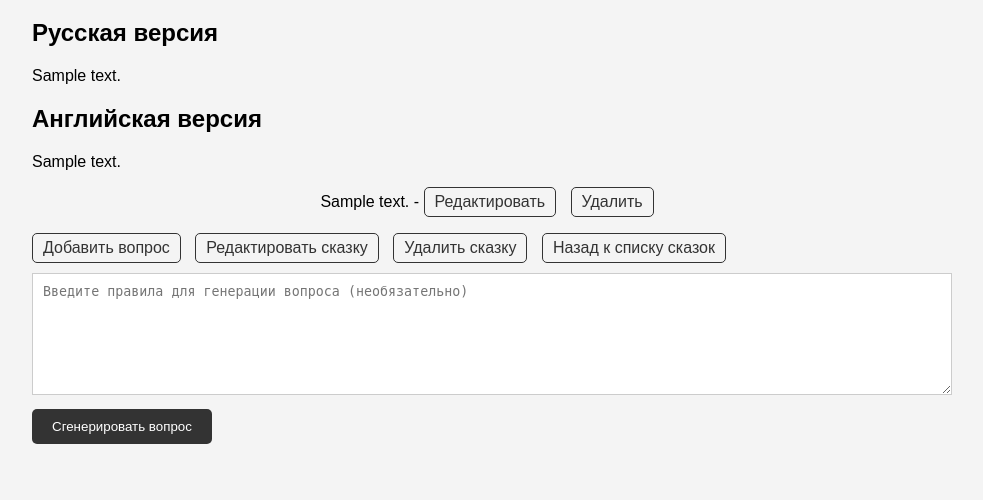
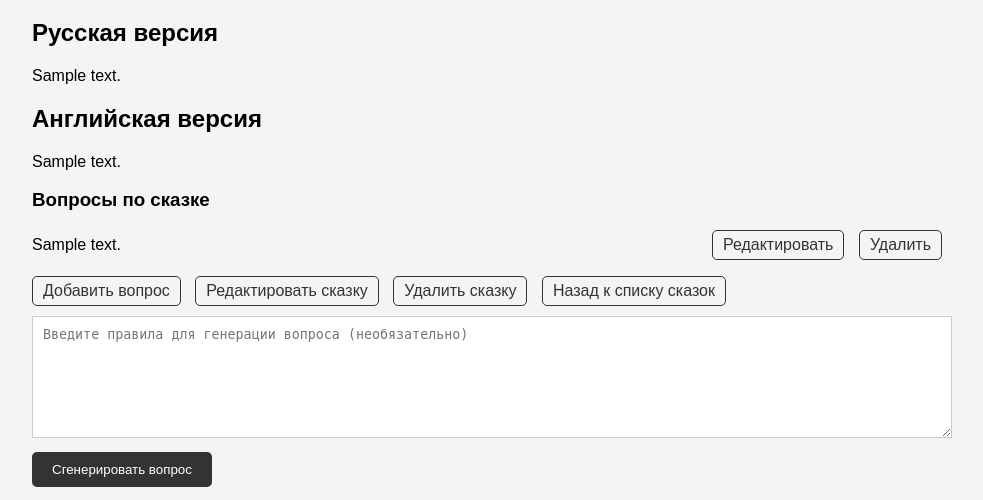
Before and after one commit to D1akk/test_ai, a Django app: page /tale/1/ in a window 1280 px wide. Shown: the part 163-663 px from the top of the page, without its empty margins (148-1131 px from the left). Run offline with Django 4.2, Linux system fonts and the light colour scheme; tables that the repository leaves empty hold one stand-in row (values such as "Sample post"); some libraries are stand-ins or nearby versions.

Commit message:
some changes of questions generation

```diff
--- a/tales/templates/tale_detail.html
+++ b/tales/templates/tale_detail.html
@@ -1,20 +1,28 @@
-
 {% extends 'index.html' %} {% block content %}
 <h1>{{tale.title}}</h1>
 <h2>Русская версия</h2>
 <div>{{ tale.content | safe }}</div>
-<h2 style="margin-top: 20px;">Английская версия</h2>
+<h2 style="margin-top: 20px">Английская версия</h2>
 <div>{{tale.translated_content | safe}}</div>
 
-<ul>
+{% if tale.questions.all %}
+  <h3>Вопросы по сказке</h3>
+
+  <div class="list-container">
+    <ul class="tale-list">
       {% for question in tale.questions.all %}
-  <li>
-    {{ question.question_text }} -
+      <li class="tale-item">
+        <div class="tale-title">{{ question.question_text }}</div>
+        <div class="tale-buttons">
           <a href="{% url 'question_edit' pk=question.pk %}">Редактировать</a>
           <a href="{% url 'question_delete' pk=question.pk %}">Удалить</a>
+        </div>
       </li>
       {% endfor %}
     </ul>
+  </div>
+
+{% endif %}
 <a href="{% url 'question_new' tale_id=tale.pk %}">Добавить вопрос</a>
 
 <a href="{% url 'tale_edit' pk=tale.pk %}">Редактировать сказку</a>
--- a/tales/views.py
+++ b/tales/views.py
@@ -3,29 +3,31 @@ from .models import Tale, Question
 from .forms import TaleForm, QuestionForm
 import json
 import g4f
-
+import re
 from django.shortcuts import render, get_object_or_404, redirect
 from django.http import HttpRequest
 
 # question
 def generate_question(request: HttpRequest, tale_id):
     tale = get_object_or_404(Tale, pk=tale_id)
-    prompt = "Сгенерируй по тексту вопрос с 4 вариантами ответов и верни в формате json(question, choices[], answer): "
-    text = tale.content
+    prompt = "Есть сказка с переводом на английский. Сгенерируй по нему вопрос на русском или английском с 4 вариантами ответов и верни строго только в формате json(question, choices[], answer) и никак иначе."
+    text = clean_text(tale.content)
+    translate = clean_text(tale.translated_content)
     rules = request.POST.get('rules', '')  # Получаем правила из формы
 
     if rules.strip():  # Проверяем, что правила не пустые
-        full_prompt = f"{prompt}{text} {rules.strip()}"
+       full_prompt = f"{prompt} \n 1) На русском: {text} \n Перевод: {translate} <br> Правила следующие: {rules.strip()}"
     else:
-        full_prompt = f"{prompt}{text}"
+        full_prompt = f"{prompt} \n 1) На русском: {text} \n Перевод: {translate} "
 
     response = g4f.ChatCompletion.create(
-        model=g4f.models.gpt_35_turbo,
+        model=g4f.models.gpt_35_turbo_16k,
         messages=[{
             "role": "user",
             "content": full_prompt,
         }]
     )
+    print(full_prompt)
     data = json.loads(response)
     question = Question(
         tale=tale,
@@ -39,7 +41,20 @@ def generate_question(request: HttpRequest, tale_id):
     question.save()
     return redirect('tale_detail', pk=tale_id)
 
+def clean_text(text):
+    # Удаление HTML-тегов
+    clean_text = re.sub(r'<.*?>', '', text)
+    # Замена HTML-символов на их эквивалент
+    clean_text = re.sub(r'&quot;', '"', clean_text)
+    clean_text = re.sub(r'&ldquo;', '"', clean_text)
+    clean_text = re.sub(r'&rdquo;', '"', clean_text)
+    clean_text = re.sub(r'&nbsp;', ' ', clean_text)
+    clean_text = re.sub(r'&mdash;', '—', clean_text)
+    clean_text = re.sub(r'&#39;', '', clean_text)
+    clean_text = re.sub(r'&rsquo;', '', clean_text)
+    # Другие замены или удаления символов, если необходимо
 
+    return clean_text
 
 def tale_list(request):
     tales = Tale.objects.all()
```
Lines whose indentation alone changed are shown as unchanged.
